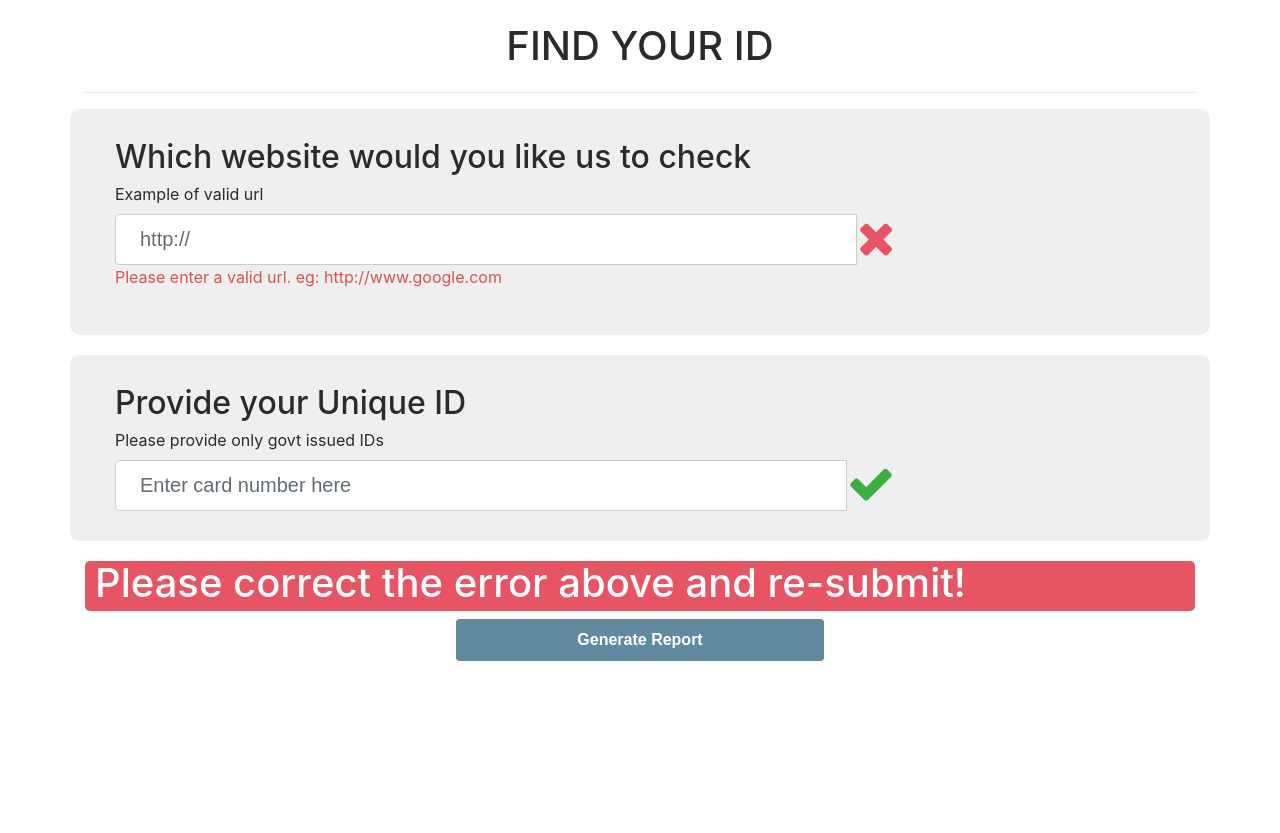
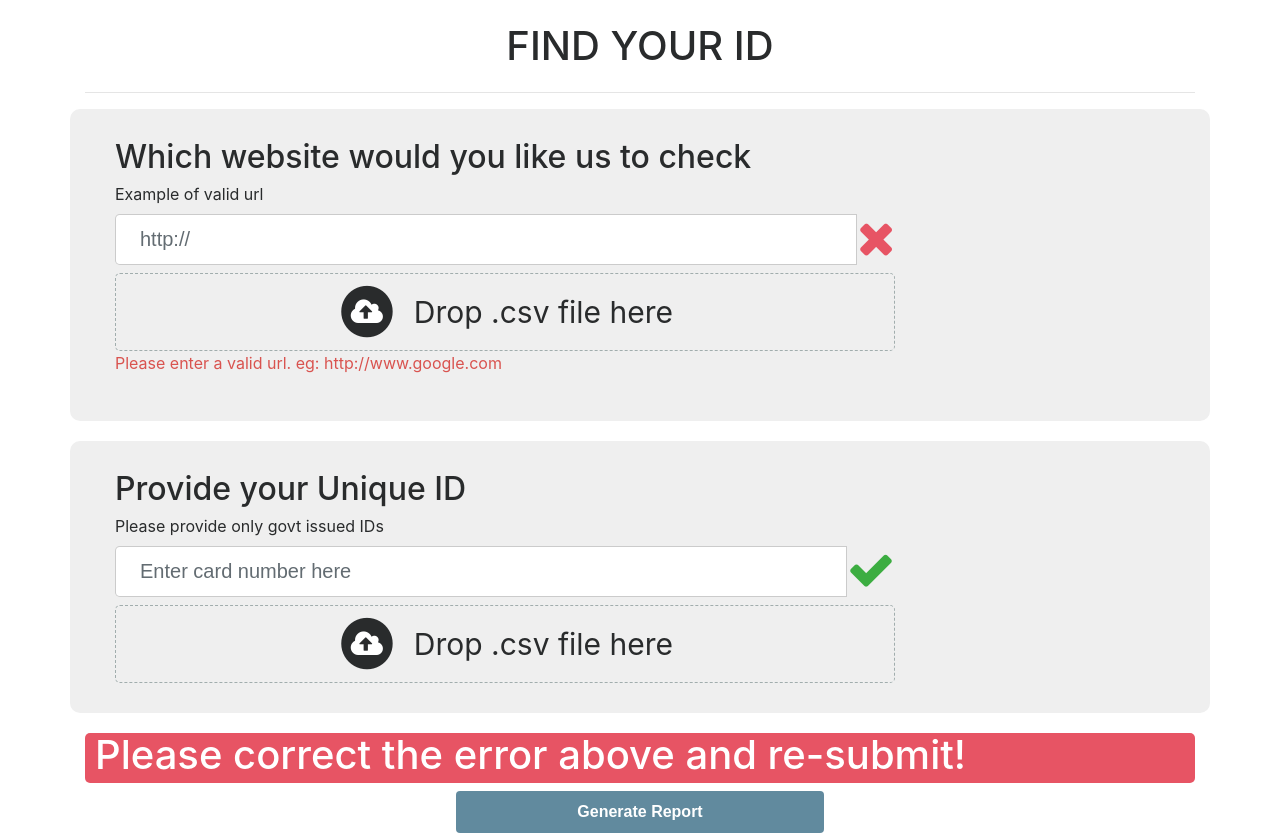
Before and after one commit to devcer/pwc, a PHP site: page /usersearch.html in a window 1280 px wide. Shown: the part 54-887 px from the top of the page. Before the commit the page ends 715 px from the top, so only its background shows below. Run offline with PHP 8.4, Linux system fonts and the light colour scheme.

Commit message:
added drop csv divisions

```diff
--- a/app.js
+++ b/app.js
@@ -19,3 +19,11 @@ app.directive("generate-report",function(){
     templateUrl:"generatereport.html"
   };
 });
+
+$("#upload-url").on("click",function(){
+  $("#upload-url-action").get(0).click();
+});
+
+$("#upload-id").on("click",function(){
+  $("#upload-id-action").get(0).click();
+});
--- a/css/app.css
+++ b/css/app.css
@@ -5,6 +5,19 @@
 	margin-top: 150px;
 	text-align: center;
 	margin-left: 320px;
+}
+input[type=file]{
+	display: none;
+}
+.drop-csv-div{
+  border: 1px dashed #A1ADAD;
+  border-radius: 5px;
+}
+.drop-csv-text{
+	display:flex;
+	justify-content:center;
+	align-items:center;
+	font-size: 30px;
 }
 .score-why-select{
 	background-color: #F6F6F6;
--- a/usersearch.html
+++ b/usersearch.html
@@ -35,6 +35,17 @@
 			<input type="text" class="form-control" id="website-url" placeholder="http://" name="">
 			<span class="fa fa-times wrong-color fa-3x" aria-hidden="true"></span>
 			</div>
+			<div class="drop-csv-div mt-2" id="upload-url">
+				<center>
+				<p class="drop-csv-text my-2">
+					<span class="fa-stack">
+					  <i class="fa fa-circle fa-stack-2x"></i>
+					  <i class="fa fa-cloud-upload fa-stack-1x fa-inverse"></i>
+					</span>&nbsp; Drop .csv file here
+				</p>
+				</center>
+			</div>
+			<input type="file" id="upload-url-action">
 			<p class="text-danger">Please enter a valid url. eg: http://www.google.com</p>
 		</div>
 	</div>
@@ -46,6 +57,18 @@
 			<input type="text" class="form-control" id="card-number" placeholder="Enter card number here" name="">
 			<span class="fa fa-check correct-color fa-3x" aria-hidden="true"></span>
 			</div>
+
+			<div class="drop-csv-div mt-2" id="upload-id">
+				<center>
+				<p class="drop-csv-text my-2">
+					<span class="fa-stack">
+					  <i class="fa fa-circle fa-stack-2x"></i>
+					  <i class="fa fa-cloud-upload fa-stack-1x fa-inverse"></i>
+					</span>&nbsp; Drop .csv file here
+				</p>
+				</center>
+			</div>
+			<input type="file" id="upload-id-action">
 		</div>
 	</div>
 	<div class="row mb-2">
```
